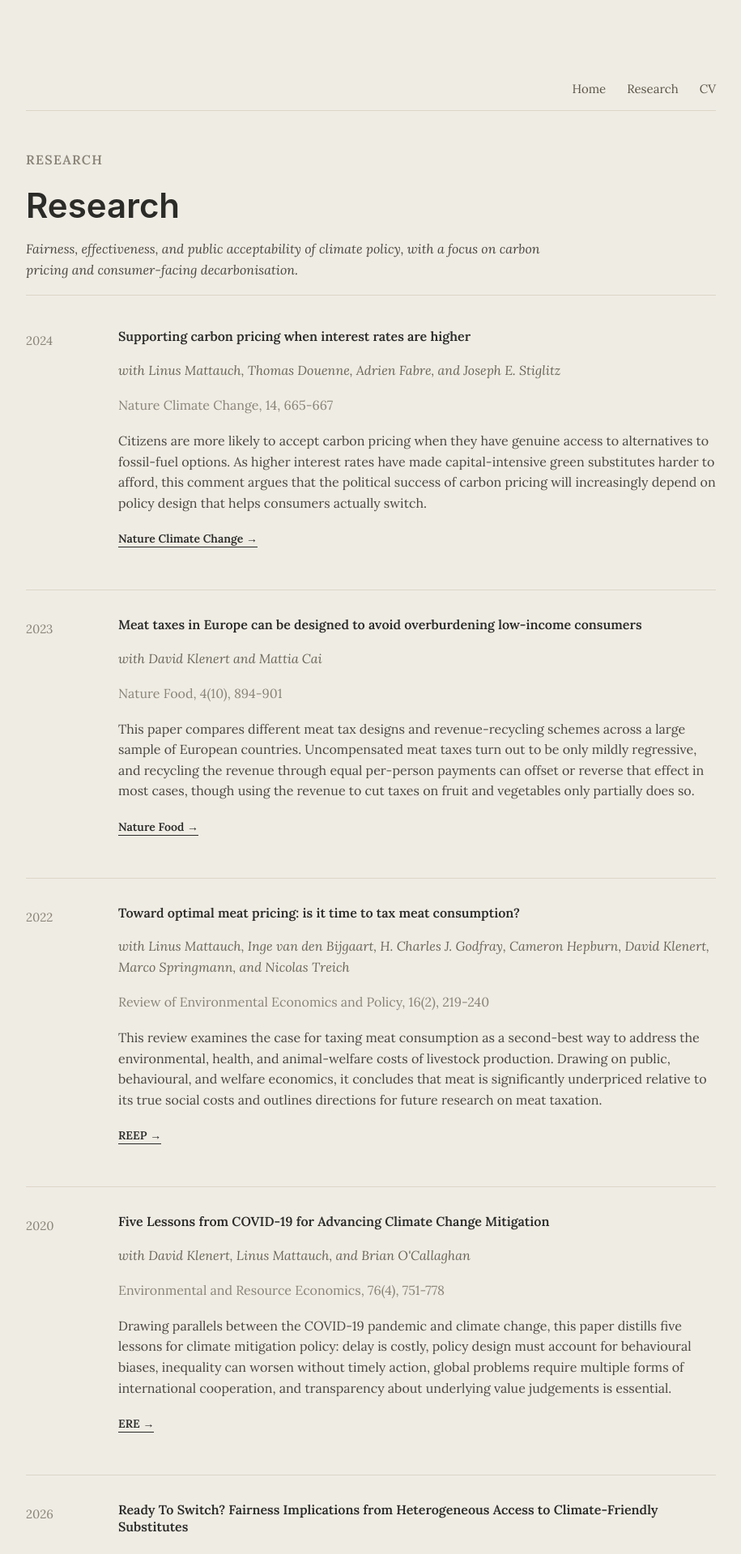
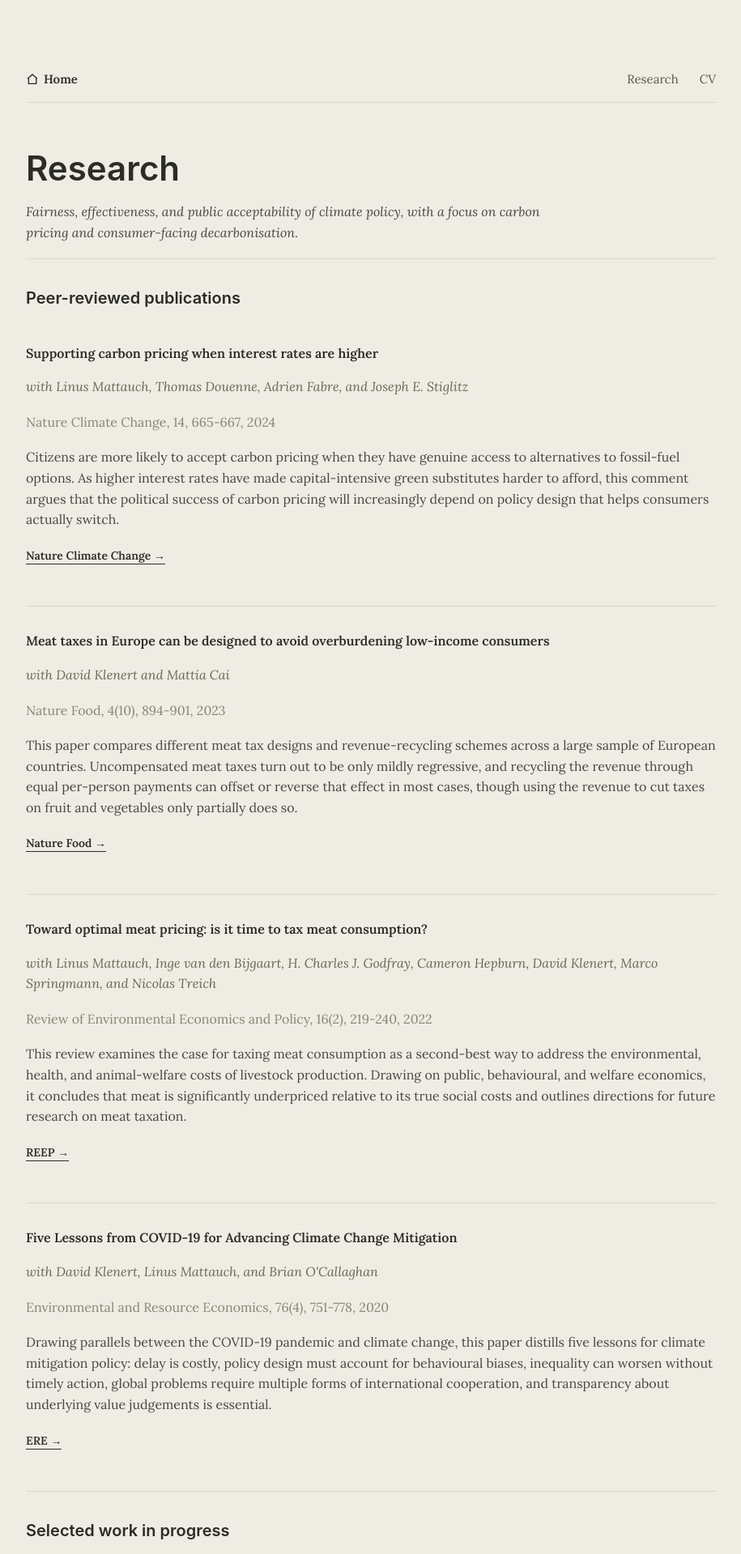
Before and after one commit to FranziskaFunke/FranziskaFunke.github.io, a Jekyll site: the page built from _pages/publications.html, in a window 1280 px wide. Shown: the top 1919 px of the page at 81% size, without its empty margins (182-1097 px from the left). Built offline with Jekyll 4.4.1, drawn with Linux system fonts in a browser that asks for light colours; some of the changed text lies outside the part shown.

Commit message:
version_5

```diff
--- a/_layouts/minimal.html
+++ b/_layouts/minimal.html
@@ -11,8 +11,11 @@
 <div class="minimal-wrap">
 
 <nav class="minimal-nav">
+  <a href="{{ '/' | relative_url }}" class="minimal-nav__home">
+    <svg width="16" height="16" viewBox="0 0 24 24" fill="none" stroke="currentColor" stroke-width="2"><path d="M3 11l9-8 9 8"/><path d="M5 10v10h14V10"/></svg>
+    Home
+  </a>
   <div class="minimal-nav__links">
-    <a href="{{ '/' | relative_url }}">Home</a>
     <a href="{{ '/publications/' | relative_url }}">Research</a>
     <a href="{{ '/files/CV.pdf' | relative_url }}">CV</a>
   </div>
--- a/_pages/publications.html
+++ b/_pages/publications.html
@@ -4,35 +4,48 @@ title: "Research"
 permalink: /publications/
 ---
 
-<p class="research-eyebrow">Research</p>
 <h1 class="research-title">Research</h1>
 <p class="research-subtitle">Fairness, effectiveness, and public acceptability of climate policy, with a focus on carbon pricing and consumer-facing decarbonisation.</p>
 <hr class="research-header-divider">
 
 {% assign pubs = site.publications | where: "category","manuscripts" | sort: "date" | reverse %}
+{% if pubs.size > 0 %}
+<h2 class="research-section">Peer-reviewed publications</h2>
 {% for pub in pubs %}
 <div class="pub-row">
-  <div class="pub-year">{{ pub.year_short }}</div>
-  <div>
   <p class="pub-title">{{ pub.title }}</p>
   {% if pub.authors %}<p class="pub-authors">{{ pub.authors }}</p>{% endif %}
-    <p class="pub-meta">{{ pub.venue_short }}</p>
+  <p class="pub-meta">{{ pub.venue_short }}, {{ pub.year_short }}</p>
   {% if pub.abstract %}<p class="pub-abstract">{{ pub.abstract }}</p>{% endif %}
   {% if pub.paperurl %}<p class="pub-link"><a href="{{ pub.paperurl }}" target="_blank">{{ pub.link_label }} &rarr;</a></p>{% endif %}
 </div>
-</div>
 {% endfor %}
+{% endif %}
 
 {% assign wps = site.publications | where: "category","workingpapers" | sort: "date" | reverse %}
+{% if wps.size > 0 %}
+<h2 class="research-section">Working papers</h2>
 {% for pub in wps %}
 <div class="pub-row">
-  <div class="pub-year">{{ pub.year_short }}</div>
-  <div>
   <p class="pub-title">{{ pub.title }}</p>
   {% if pub.authors %}<p class="pub-authors">{{ pub.authors }}</p>{% endif %}
-    <p class="pub-meta">{{ pub.venue_short }}</p>
+  <p class="pub-meta">{{ pub.venue_short }}, {{ pub.year_short }}</p>
   {% if pub.abstract %}<p class="pub-abstract">{{ pub.abstract }}</p>{% endif %}
   {% if pub.paperurl %}<p class="pub-link"><a href="{{ pub.paperurl }}" target="_blank">{{ pub.link_label }} &rarr;</a></p>{% endif %}
 </div>
+{% endfor %}
+{% endif %}
+
+{% assign wip = site.publications | where: "category","workinprogress" | sort: "date" | reverse %}
+{% if wip.size > 0 %}
+<h2 class="research-section">Selected work in progress</h2>
+{% for pub in wip %}
+<div class="pub-row">
+  <p class="pub-title">{{ pub.title }}</p>
+  {% if pub.authors %}<p class="pub-authors">{{ pub.authors }}</p>{% endif %}
+  <p class="pub-meta">{{ pub.venue_short }}, {{ pub.year_short }}</p>
+  {% if pub.abstract %}<p class="pub-abstract">{{ pub.abstract }}</p>{% endif %}
+  {% if pub.paperurl %}<p class="pub-link"><a href="{{ pub.paperurl }}" target="_blank">{{ pub.link_label }} &rarr;</a></p>{% endif %}
 </div>
 {% endfor %}
+{% endif %}
--- a/assets/css/minimal.css
+++ b/assets/css/minimal.css
@@ -19,13 +19,22 @@ body.minimal-theme {
 
 .minimal-nav {
   display: flex;
-  justify-content: flex-end;
-  align-items: baseline;
+  justify-content: space-between;
+  align-items: center;
   flex-wrap: wrap;
-  padding: 28px 0 14px;
+  padding: 16px 0;
   border-bottom: 1px solid #ddd6c8;
   font-size: 15px;
 }
+.minimal-nav__home {
+  display: inline-flex;
+  align-items: center;
+  gap: 6px;
+  color: #2b2b28;
+  text-decoration: none;
+  font-weight: 600;
+}
+.minimal-nav__home svg { display: block; }
 .minimal-nav__links a {
   margin-left: 22px;
   color: #5c5648;
@@ -33,7 +42,7 @@ body.minimal-theme {
 }
 .minimal-nav__links a:hover { text-decoration: underline; }
 
-.minimal-content { padding: 48px 0 32px; }
+.minimal-content { padding: 32px 0 32px; }
 
 .hero {
   display: flex;
@@ -90,18 +99,10 @@ body.minimal-theme {
 }
 
 /* Research page */
-.research-eyebrow {
-  font-size: 13px;
-  letter-spacing: 0.08em;
-  color: #8a8478;
-  font-weight: 600;
-  margin: 0 0 6px;
-  text-transform: uppercase;
-}
 .research-title {
   font-size: 42px;
   font-weight: 600;
-  margin: 0 0 16px;
+  margin: 24px 0 16px;
 }
 .research-subtitle {
   font-style: italic;
@@ -115,18 +116,15 @@ body.minimal-theme {
   border-top: 1px solid #ddd6c8;
   margin: 0 0 8px;
 }
+.research-section {
+  font-size: 22px;
+  font-weight: 600;
+  margin: 40px 0 4px;
+}
 
 .pub-row {
-  display: grid;
-  grid-template-columns: 90px 1fr;
-  gap: 24px;
   padding: 32px 0;
   border-bottom: 1px solid #ddd6c8;
-}
-.pub-year {
-  font-size: 15px;
-  color: #8a8478;
-  padding-top: 4px;
 }
 .pub-title { font-size: 20px; font-weight: 600; margin: 0 0 6px; line-height: 1.35; }
 .pub-authors { font-style: italic; color: #6a6558; font-size: 15px; margin: 0 0 6px; }
@@ -145,6 +143,5 @@ body.minimal-theme {
 @media (max-width: 600px) {
   .hero { flex-direction: column; text-align: center; gap: 20px; }
   .hero-links a { margin: 0 8px; }
-  .pub-row { grid-template-columns: 1fr; gap: 6px; }
   .research-title { font-size: 32px; }
 }
```
Also changed, not shown: _pages/about.md (+4 -6 lines), _publications/2026-01-01-prices-vs-quantities-citizens.md (+1 -1 lines), _publications/2026-01-02-ready-to-switch-fairness.md (+1 -1 lines), 1 other file. Lines whose indentation alone changed are shown as unchanged.
